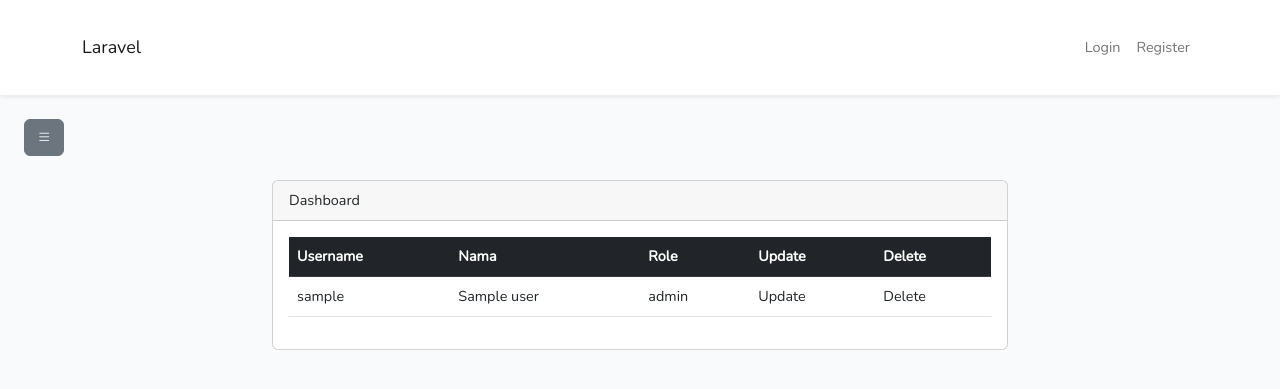
After one commit to magangpost/logbook, a Laravel app: template resources/views/users.blade.php in a window 1280 px wide. The commit adds this page. Shown: the top 389 px of the page. Run offline with Laravel 12, Linux system fonts and the light colour scheme; the template is opened without the code that fills it: most values are stand-ins (such as "Sample title", 1, 10 or a date in 2020); style sheets or scripts are compiled from the project's sources; some libraries are stand-ins or nearby versions.

Commit message:
membuat table user

```diff
--- a/resources/views/layouts/app.blade.php
+++ b/resources/views/layouts/app.blade.php
@@ -82,7 +82,7 @@
           <div class="sidebar p-4 bg-secondary" id="sidebar">
             <h4 class="mb-5 text-white">{{ config('app.name', 'Logbook') }}</h4>
             <li>
-              <a class="text-white" href="#">
+              <a class="text-white" href="{{ route('home') }}">
                 <i class="bi bi-house mr-2"></i>
                 Dashboard
               </a>
--- /dev/null
+++ b/resources/views/users.blade.php
@@ -0,0 +1,40 @@
+@extends('layouts.app')
+
+@section('content')
+<div class="container">
+    <div class="row justify-content-center">
+        <div class="col-md-8">
+            <div class="card">
+                <div class="card-header">{{ __('Dashboard') }}</div>
+
+                <div class="card-body">
+                    <div class="table-responsive">
+                        <table class="table">
+                            <thead class="table-dark">
+                                <tr>
+                                    <th>Username</th>
+                                    <th>Nama</th>
+                                    <th>Role</th>
+                                    <th>Update</th>
+                                    <th>Delete</th>
+                                </tr>
+                            </thead>
+                            <tbody>
+                                @foreach($users as $user)
+                                    <tr>
+                                        <td>{{ $user->username }}</td>
+                                        <td>{{ $user->name }}</td>
+                                        <td>{{ $user->role }}</td>
+                                        <td>Update</td>
+                                        <td>Delete</td>
+                                    </tr>
+                                @endforeach
+                            </tbody>
+                        </table>
+                    </div>
+                </div>
+            </div>
+        </div>
+    </div>
+</div>
+@endsection
--- a/routes/web.php
+++ b/routes/web.php
@@ -1,9 +1,11 @@
 <?php
 
 use Illuminate\Support\Facades\Route;
+use App\Http\Controllers\UserController;
 
 Route::get('/', [App\Http\Controllers\HomeController::class, 'index'])->name('home');
 
 Auth::routes();
 
 Route::get('/home', [App\Http\Controllers\HomeController::class, 'index'])->name('home');
+Route::get('/users', [App\Http\Controllers\UserController::class, 'index'])->name('users');
```
Also changed, not shown: app/Http/Controllers/UserController.php (added, +31 -0 lines).
